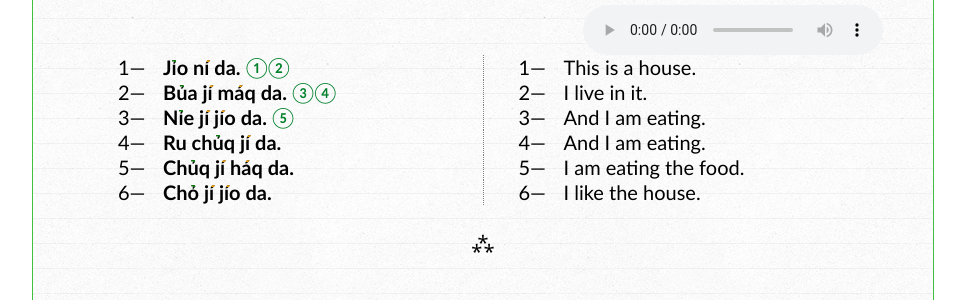
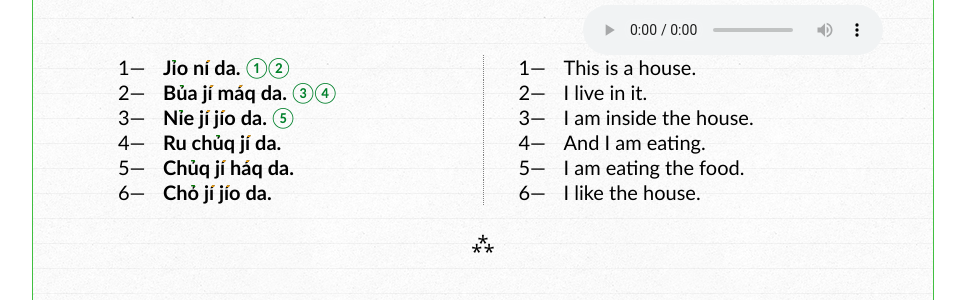
Before and after one commit to toaq/TwE, a Jekyll site: the page built from _lessons/02/index.md, in a window 1280 px wide and 900 px high. Shown: the part 442-742 px from the top of the window, without its empty margins (157-1122 px from the left). Built offline with Jekyll 4.4.1, drawn with Linux system fonts in a browser that asks for light colours; some web fonts are replaced.

Commit message:
translation error

```diff
--- a/_lessons/02/index.md
+++ b/_lessons/02/index.md
@@ -8,7 +8,7 @@ title: 'Gúkō chỉetōaı'
 {: .sentences}
 | **Jỉo ní da.**      [①](#fn-1)[②](#fn-2) | This is a house.      |
 | **Bủa jí máq da.**  [③](#fn-3)[④](#fn-4) | I live in it.         |
-| **Nỉe jí jío da.**  [⑤](#fn-5)           | And I am eating.      |
+| **Nỉe jí jío da.**  [⑤](#fn-5)           | I am inside the house.|
 | **Ru chủq jí da.**                       | And I am eating.      |
 | **Chủq jí háq da.**                      | I am eating the food. |
 | **Chỏ jí jío da.**                       | I like the house.     |
```
